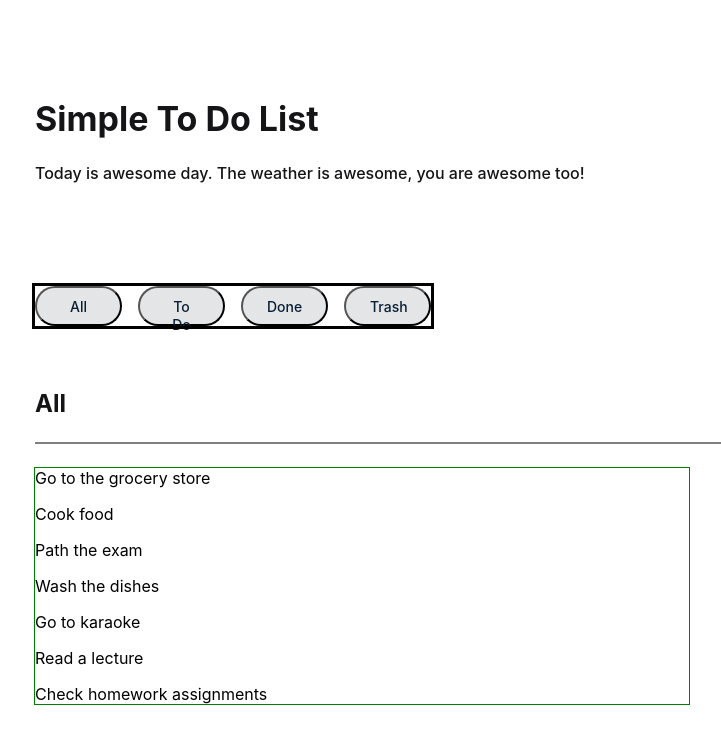
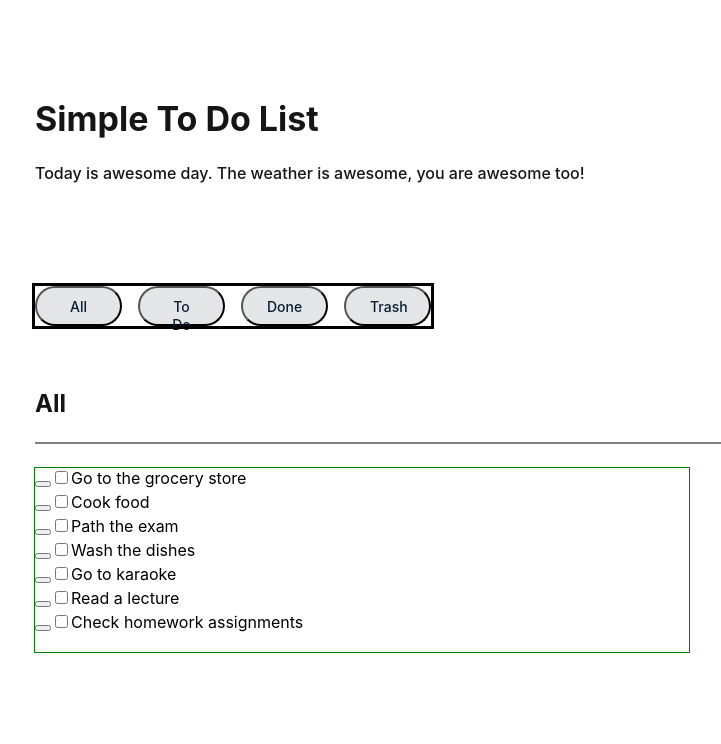
Before and after one commit to Zhanbek/nfactorial-web-intro-weekly-project-for-lecture-28-04-2023, a React (Create React App) app in the folder todolist/: page / in a window 1280 px wide. Shown: the top 744 px of the page, without its empty margins (45-766 px from the left). Built offline with nearby package versions, Linux system fonts and the light colour scheme.

Commit message:
Adds button and checkbox into ActionRecord component

```diff
--- a/todolist/src/Components/ActionRecord/ActionRecord.css
+++ b/todolist/src/Components/ActionRecord/ActionRecord.css
@@ -0,0 +1,8 @@
+.Actions-list-item {
+    display: box;
+    margin: 0;
+    padding: 0;
+    width: 654px;
+    height: 24px;
+    list-style-type: none;
+}
--- a/todolist/src/Components/ActionRecord/ActionRecord.js
+++ b/todolist/src/Components/ActionRecord/ActionRecord.js
@@ -1,8 +1,11 @@
 import './ActionRecord.css'
-import { useState } from "react";
 
-import { v4 as uuidv4 } from "uuid";
-
-default export ActionRecord() {
-    return <div class = "ActionRecord"></div>
+export default function ActionRecord({actionItem}) {
+    return (
+        <li class = "Actions-list-item">
+            <button class = "callModalWindow"></button>
+            <input type = "checkbox"></input>
+            <span>{actionItem.name}</span>
+        </li>
+    );
 }
--- a/todolist/src/Components/Main/Main.js
+++ b/todolist/src/Components/Main/Main.js
@@ -1,3 +1,4 @@
+import ActionRecord from "../ActionRecord/ActionRecord"
 import './Main.css'
 import './Main-outline-temp.css'
 import { useState } from "react";
@@ -63,7 +64,7 @@ export default function Main() {
                 {
                     filterActions(statusValue).map(
                         (item) => {
-                            return <p>{item.name}</p>
+                            return <ActionRecord actionItem = {item}/>
                         }
                     )
                 }
```
